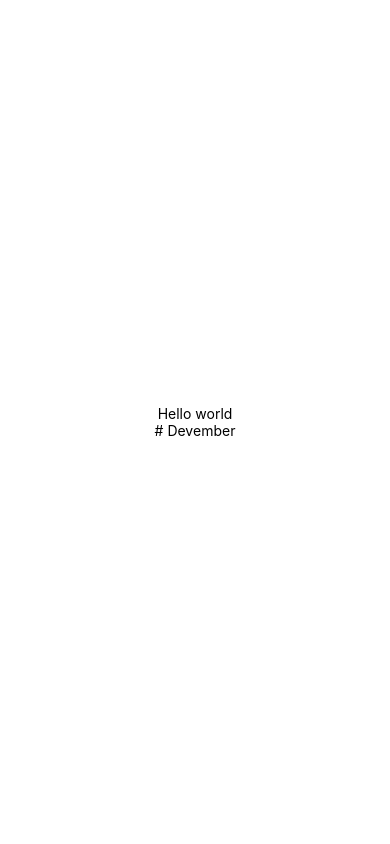
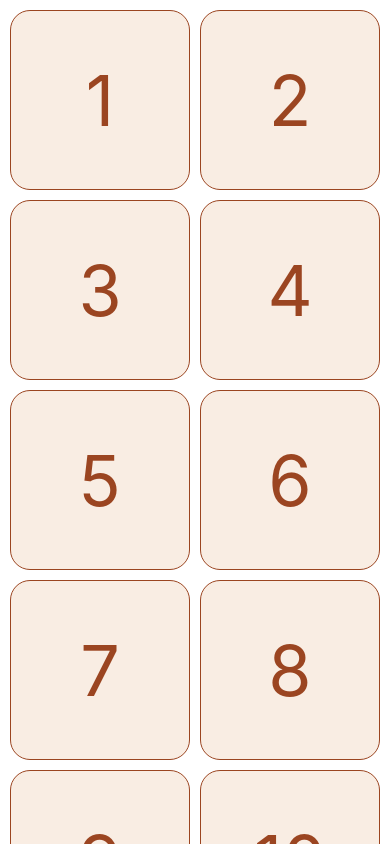
Before and after one commit to Akashzealzoft/DEvember-expo, a React Native app: screen / in a window 390 px wide. Built offline with nearby package versions, Linux system fonts and the light colour scheme.

Commit message:
advent calendar

```diff
--- a/App.tsx
+++ b/App.tsx
@@ -1,11 +1,21 @@
 import { StatusBar } from 'expo-status-bar';
-import { StyleSheet, Text, View } from 'react-native';
+import { StyleSheet, Text, View,FlatList } from 'react-native';
+import DayListItem from './src/components/coreComponnents/DayListItem';
+const days = [...Array(24)].map((val,index)=>index+1)
 
 export default function App() {
   return (
     <View style={styles.container}>
-      <Text>Hello world</Text>
-      <Text># Devember</Text>
+
+        <FlatList
+          data={days}
+          contentContainerStyle={styles.content}
+          numColumns={2}
+          columnWrapperStyle={styles.column}
+          renderItem={
+            ({item})=><DayListItem day={item}/>
+          }
+        />
       <StatusBar style="auto" />
     </View>
   );
@@ -15,7 +25,28 @@
   container: {
     flex: 1,
     backgroundColor: '#fff',
-    alignItems: 'center',
     justifyContent: 'center',
+
   },
+  boxContainer:{
+    backgroundColor:'#F9EDE3',
+    flex:1,
+    aspectRatio:1,
+    borderColor:'#9b4521',
+    borderRadius:20,
+    borderWidth:StyleSheet.hairlineWidth,
+    justifyContent:"center",
+    alignItems:"center"
+  },
+  text:{
+    color:'#9B4521',
+    fontSize:70
+  },
+  content:{
+    gap:10,
+    padding:10,
+  },
+  column:{
+    gap:10
+  }
 });
--- /dev/null
+++ b/src/components/coreComponnents/DayListItem.tsx
@@ -0,0 +1,36 @@
+import { Text,View,StyleSheet } from "react-native"
+
+
+type DayListItem = {
+    day:number
+}
+
+
+function DayListItem({day}:DayListItem){
+    return(
+    <View style={styles.boxContainer}>
+        <Text style={styles.text}>{day}</Text>
+    </View>
+    )
+}
+
+export default DayListItem
+
+const styles = StyleSheet.create({
+
+    boxContainer:{
+      backgroundColor:'#F9EDE3',
+      flex:1,
+      aspectRatio:1,
+      borderColor:'#9b4521',
+      borderRadius:20,
+      borderWidth:StyleSheet.hairlineWidth,
+      justifyContent:"center",
+      alignItems:"center"
+    },
+    text:{
+      color:'#9B4521',
+      fontSize:70
+    },
+
+  });
```
